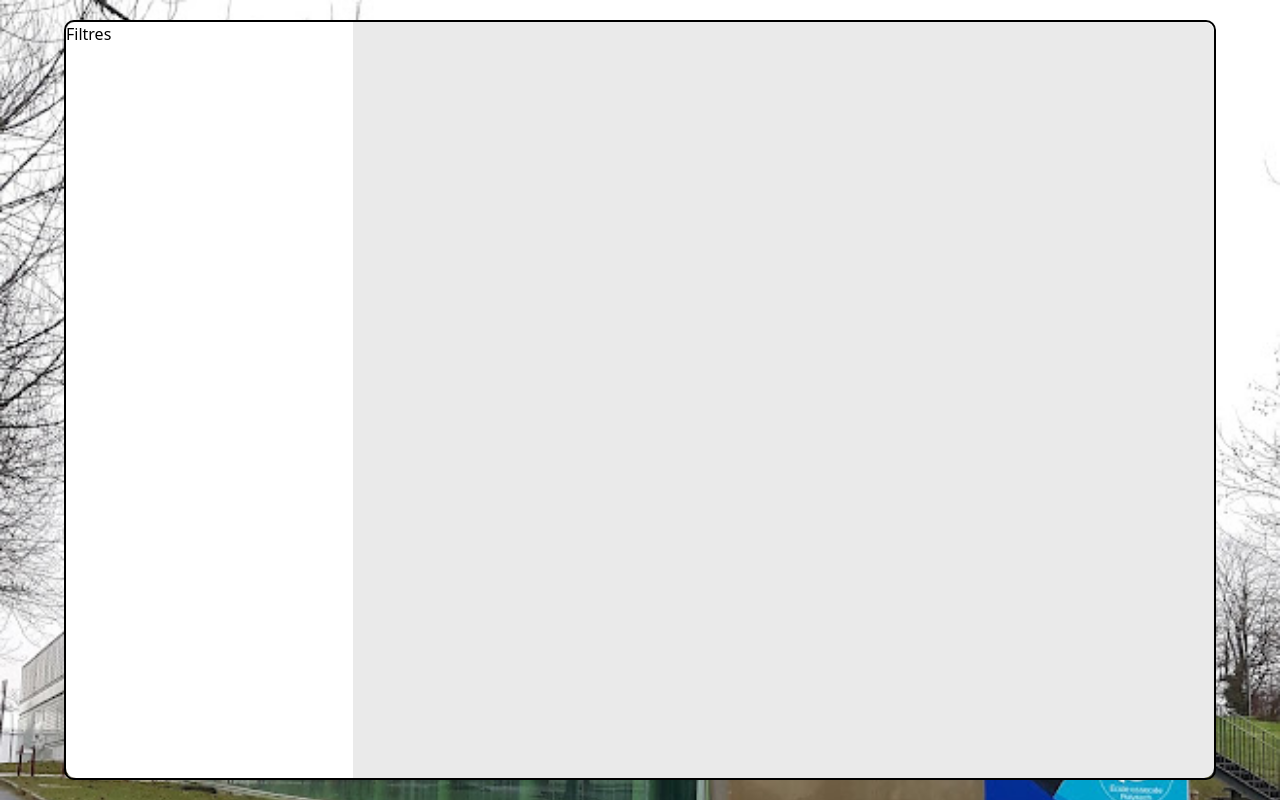
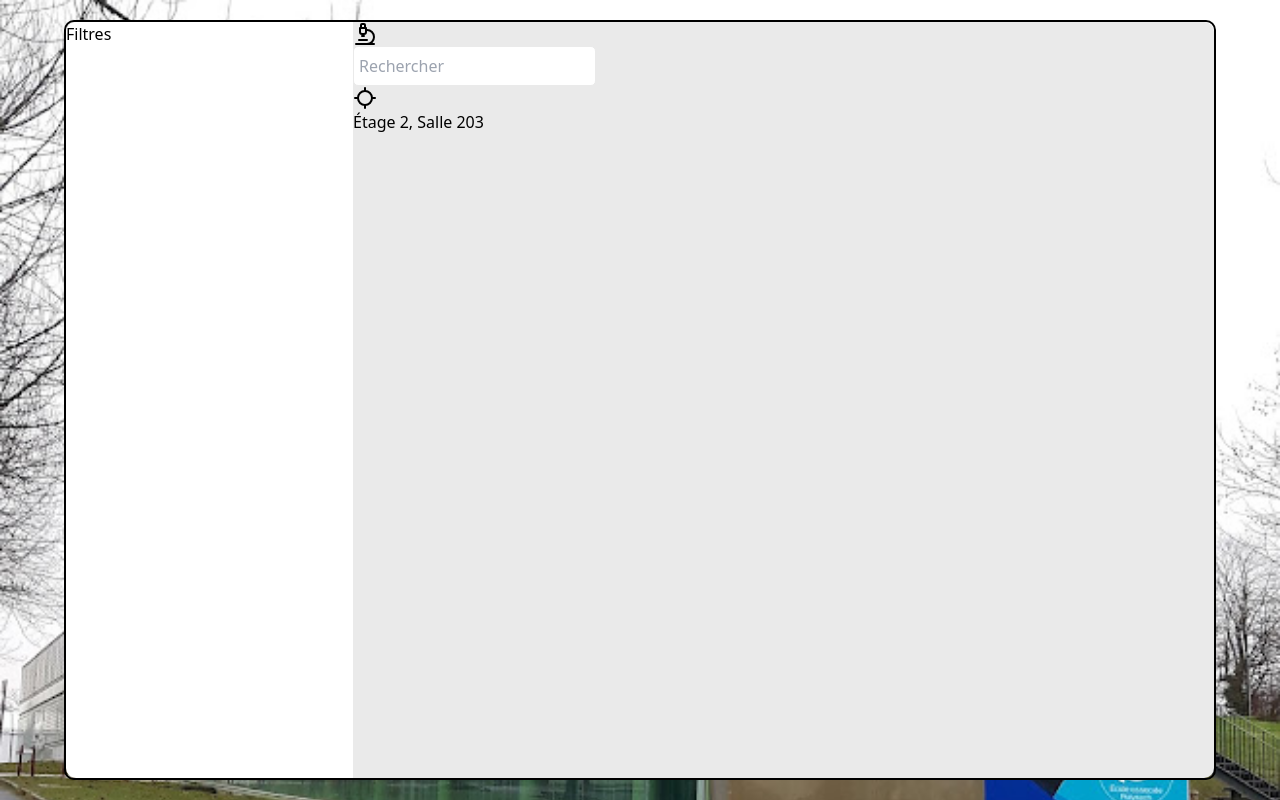
Before and after one commit to carellihoula/indoorFrontend, a React (Vite) app: page / in a window 1280 px wide. Built offline with nearby package versions, Linux system fonts and the light colour scheme.

Commit message:
added searchBar components

```diff
--- a/src/components/SearchBar.tsx
+++ b/src/components/SearchBar.tsx
@@ -0,0 +1,27 @@
+import styled from "styled-components";
+import { LocateIcon } from "./ui/LocateIcon";
+import { MicroscopeIcon } from "./ui/MicroscopeIcon";
+
+const SearchBar = () => {
+  return (
+    <div className="absolute top-4 left-4 bg-white dark:bg-gray-950 rounded-lg shadow p-3 space-y-2">
+      <div className="flex items-center gap-2">
+        <MicroscopeIcon className="w-5 h-5 text-gray-500 dark:text-gray-400" />
+        <Input className="w-48 border" placeholder="Rechercher" type="text" />
+      </div>
+      <div className="flex items-center gap-2">
+        <LocateIcon className="w-5 h-5 text-gray-500 dark:text-gray-400" />
+        <span className="text-sm font-medium">Étage 2, Salle 203</span>
+      </div>
+    </div>
+  );
+};
+
+export default SearchBar;
+
+const Input = styled.input`
+  border: 1px solid #eaeaea;
+  height: 40px;
+  border-radius: 5px;
+  padding: 5px;
+`;
--- /dev/null
+++ b/src/components/ui/LocateIcon.tsx
@@ -0,0 +1,24 @@
+import { SVGProps } from "react";
+
+export function LocateIcon(props: SVGProps<SVGSVGElement>) {
+  return (
+    <svg
+      {...props}
+      xmlns="http://www.w3.org/2000/svg"
+      width="24"
+      height="24"
+      viewBox="0 0 24 24"
+      fill="none"
+      stroke="currentColor"
+      strokeWidth="2"
+      strokeLinecap="round"
+      strokeLinejoin="round"
+    >
+      <line x1="2" x2="5" y1="12" y2="12" />
+      <line x1="19" x2="22" y1="12" y2="12" />
+      <line x1="12" x2="12" y1="2" y2="5" />
+      <line x1="12" x2="12" y1="19" y2="22" />
+      <circle cx="12" cy="12" r="7" />
+    </svg>
+  );
+}
--- /dev/null
+++ b/src/components/ui/MicroscopeIcon.tsx
@@ -0,0 +1,26 @@
+import { SVGProps } from "react";
+
+// Extend the SVGProps type with <SVGSVGElement> to allow any SVG properties
+export function MicroscopeIcon(props: SVGProps<SVGSVGElement>) {
+  return (
+    <svg
+      {...props}
+      xmlns="http://www.w3.org/2000/svg"
+      width="24"
+      height="24"
+      viewBox="0 0 24 24"
+      fill="none"
+      stroke="currentColor"
+      strokeWidth="2"
+      strokeLinecap="round"
+      strokeLinejoin="round"
+    >
+      <path d="M6 18h8" />
+      <path d="M3 22h18" />
+      <path d="M14 22a7 7 0 1 0 0-14h-1" />
+      <path d="M9 14h2" />
+      <path d="M9 12a2 2 0 0 1-2-2V6h6v4a2 2 0 0 1-2 2Z" />
+      <path d="M12 6V3a1 1 0 0 0-1-1H9a1 1 0 0 0-1 1v3" />
+    </svg>
+  );
+}
--- a/src/section/RightSection.tsx
+++ b/src/section/RightSection.tsx
@@ -1,13 +1,19 @@
 import styled from "styled-components";
+import SearchBar from "../components/SearchBar";
 
 export const RightSection = () => {
-  return <MainStyled className=""></MainStyled>;
+  return (
+    <MainStyled className="">
+      <SearchBar />
+    </MainStyled>
+  );
 };
 
 export default RightSection;
 
 const MainStyled = styled.div`
   display: flex;
+  position: relative;
   background-color: #eaeaea;
   width: 75%;
   height: 100%;
```
Also changed, not shown: src/components/object/Object.tsx (added), src/components/object/ObjectDetails.tsx (added), src/components/object/ObjectList.tsx (added).
